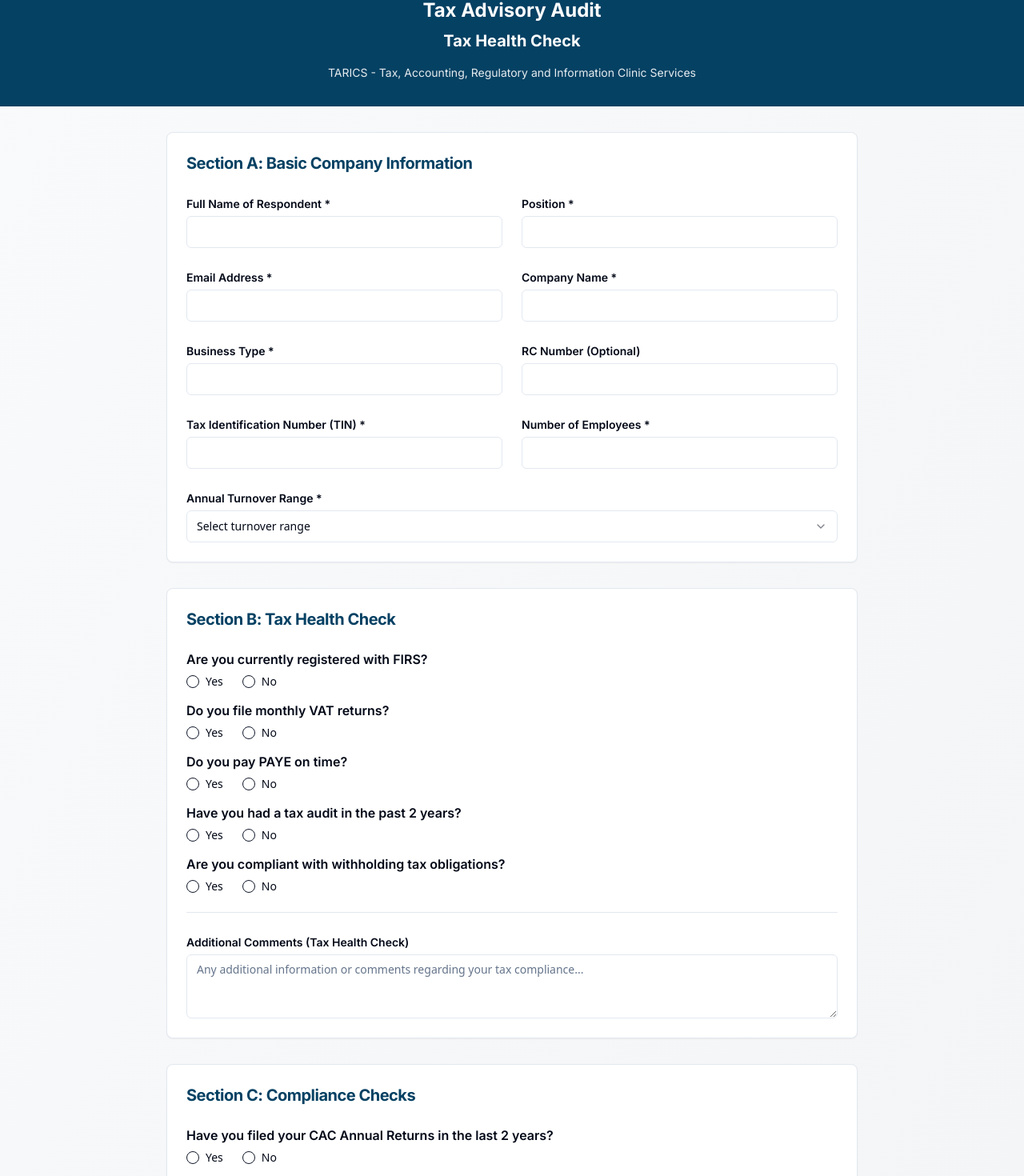
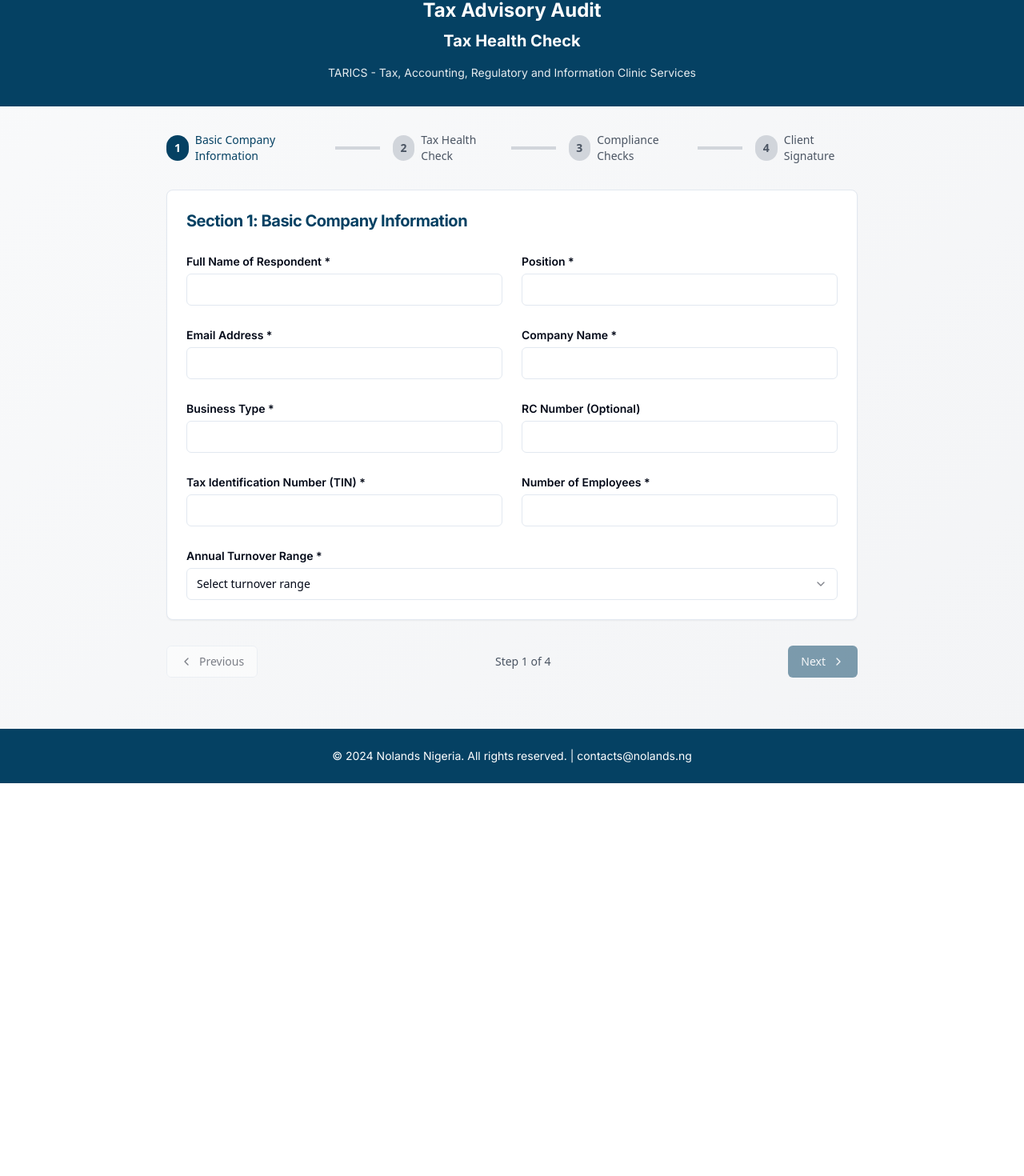
Before and after one commit to inioluwa-a/nolands-tax-health-check, a React (Vite) app: page / in a window 1280 px wide. Shown: the part 147-1617 px from the top of the page at 80% size. After the commit the page ends 1126 px from the top, so only its background shows below. Built offline with nearby package versions, Linux system fonts and the light colour scheme.

Commit message:
Refactor: Implement horizontal form layout with section navigation
Restructure the form to display sections horizontally and enable navigation between them as each section is completed.

```diff
--- a/src/components/TaxHealthCheckForm.tsx
+++ b/src/components/TaxHealthCheckForm.tsx
@@ -8,7 +8,7 @@ import { RadioGroup, RadioGroupItem } from "@/components/ui/radio-group";
 import { Select, SelectContent, SelectItem, SelectTrigger, SelectValue } from "@/components/ui/select";
 import { Card, CardContent, CardHeader, CardTitle } from "@/components/ui/card";
 import { Separator } from "@/components/ui/separator";
-import { CheckCircle } from "lucide-react";
+import { CheckCircle, ChevronLeft, ChevronRight } from "lucide-react";
 
 interface FormData {
   // Section A: Basic Company Information
@@ -42,6 +42,7 @@ interface FormData {
 }
 
 const TaxHealthCheckForm = () => {
+  const [currentStep, setCurrentStep] = useState(1);
   const [formData, setFormData] = useState<FormData>({
     fullName: '',
     position: '',
@@ -75,8 +76,40 @@ const TaxHealthCheckForm = () => {
     }));
   };
 
+  const validateStep = (step: number): boolean => {
+    switch (step) {
+      case 1:
+        return !!(formData.fullName && formData.position && formData.email &&
+                 formData.companyName && formData.businessType && formData.tin &&
+                 formData.numberOfEmployees && formData.annualTurnover);
+      case 2:
+        return !!(formData.firsRegistered && formData.monthlyVAT && formData.payeOnTime &&
+                 formData.taxAudit && formData.withholdingTax);
+      case 3:
+        return !!(formData.cacReturns && formData.digitalRecords && formData.directorsIncomeTax);
+      case 4:
+        return !!formData.clientName;
+      default:
+        return true;
+    }
+  };
+
+  const nextStep = () => {
+    if (validateStep(currentStep) && currentStep < 4) {
+      setCurrentStep(currentStep + 1);
+    }
+  };
+
+  const prevStep = () => {
+    if (currentStep > 1) {
+      setCurrentStep(currentStep - 1);
+    }
+  };
+
   const handleSubmit = async (e: React.FormEvent) => {
     e.preventDefault();
+
+    if (!validateStep(4)) return;
 
     // Create FormData for submission
     const submitData = new FormData();
@@ -125,6 +158,13 @@ const TaxHealthCheckForm = () => {
     );
   }
 
+  const stepTitles = [
+    "Basic Company Information",
+    "Tax Health Check",
+    "Compliance Checks",
+    "Client Signature"
+  ];
+
   return (
     <div className="min-h-screen bg-gradient-to-br from-gray-50 to-gray-100">
       {/* Header */}
@@ -150,18 +190,45 @@ const TaxHealthCheckForm = () => {
         </div>
       </div>
 
+      {/* Progress Indicator */}
+      <div className="max-w-4xl mx-auto p-4 pt-8">
+        <div className="flex items-center justify-between mb-8">
+          {stepTitles.map((title, index) => (
+            <div key={index} className="flex items-center">
+              <div className={`w-8 h-8 rounded-full flex items-center justify-center text-sm font-bold ${
+                currentStep > index + 1 ? 'bg-green-500 text-white' :
+                currentStep === index + 1 ? 'bg-nolands-primary text-white' :
+                'bg-gray-300 text-gray-600'
+              }`}>
+                {currentStep > index + 1 ? '✓' : index + 1}
+              </div>
+              <span className={`ml-2 text-sm font-medium hidden md:block ${
+                currentStep === index + 1 ? 'text-nolands-primary' : 'text-gray-600'
+              }`}>
+                {title}
+              </span>
+              {index < stepTitles.length - 1 && (
+                <div className={`h-1 w-8 md:w-16 mx-2 md:mx-4 ${
+                  currentStep > index + 1 ? 'bg-green-500' : 'bg-gray-300'
+                }`} />
+              )}
+            </div>
+          ))}
+        </div>
+
         {/* Form */}
-      <div className="max-w-4xl mx-auto p-4 py-8">
         <form onSubmit={handleSubmit} method="POST" action="https://formspree.io/f/meogdgvr">
-
-          {/* Section A: Basic Company Information */}
           <Card className="mb-8">
             <CardHeader>
               <CardTitle className="font-locator-display font-bold text-xl text-nolands-primary">
-                Section A: Basic Company Information
+                Section {currentStep}: {stepTitles[currentStep - 1]}
               </CardTitle>
             </CardHeader>
             <CardContent className="space-y-6">
+
+              {/* Section A: Basic Company Information */}
+              {currentStep === 1 && (
+                <>
                   <div className="grid grid-cols-1 md:grid-cols-2 gap-6">
                     <div>
                       <Label htmlFor="fullName" className="font-locator font-semibold">
@@ -300,17 +367,12 @@ const TaxHealthCheckForm = () => {
                       </SelectContent>
                     </Select>
                   </div>
-            </CardContent>
-          </Card>
+                </>
+              )}
 
               {/* Section B: Tax Health Check */}
-          <Card className="mb-8">
-            <CardHeader>
-              <CardTitle className="font-locator-display font-bold text-xl text-nolands-primary">
-                Section B: Tax Health Check
-              </CardTitle>
-            </CardHeader>
-            <CardContent className="space-y-6">
+              {currentStep === 2 && (
+                <>
                   <div className="space-y-4">
                     <div>
                       <Label className="font-locator font-semibold text-base">
@@ -433,17 +495,12 @@ const TaxHealthCheckForm = () => {
                       placeholder="Any additional information or comments regarding your tax compliance..."
                     />
                   </div>
-            </CardContent>
-          </Card>
+                </>
+              )}
 
               {/* Section C: Compliance Checks */}
-          <Card className="mb-8">
-            <CardHeader>
-              <CardTitle className="font-locator-display font-bold text-xl text-nolands-primary">
-                Section C: Compliance Checks
-              </CardTitle>
-            </CardHeader>
-            <CardContent className="space-y-6">
+              {currentStep === 3 && (
+                <>
                   <div className="space-y-4">
                     <div>
                       <Label className="font-locator font-semibold text-base">
@@ -524,17 +581,12 @@ const TaxHealthCheckForm = () => {
                       placeholder="Any additional information or comments regarding your compliance status..."
                     />
                   </div>
-            </CardContent>
-          </Card>
+                </>
+              )}
 
               {/* Section D: Client Signature */}
-          <Card className="mb-8">
-            <CardHeader>
-              <CardTitle className="font-locator-display font-bold text-xl text-nolands-primary">
-                Section D: Client Signature
-              </CardTitle>
-            </CardHeader>
-            <CardContent className="space-y-6">
+              {currentStep === 4 && (
+                <>
                   <div className="grid grid-cols-1 md:grid-cols-2 gap-6">
                     <div>
                       <Label htmlFor="clientName" className="font-locator font-semibold">
@@ -570,17 +622,47 @@ const TaxHealthCheckForm = () => {
                       By submitting this form, I confirm that the information provided is accurate and complete to the best of my knowledge. I understand that this information will be used by Nolands Nigeria for the purpose of conducting a tax health check and providing relevant advisory services.
                     </p>
                   </div>
+                </>
+              )}
             </CardContent>
           </Card>
 
-          {/* Submit Button */}
-          <div className="text-center">
+          {/* Navigation Buttons */}
+          <div className="flex justify-between items-center">
+            <Button
+              type="button"
+              variant="outline"
+              onClick={prevStep}
+              disabled={currentStep === 1}
+              className="flex items-center gap-2"
+            >
+              <ChevronLeft className="w-4 h-4" />
+              Previous
+            </Button>
+
+            <span className="text-sm text-gray-600">
+              Step {currentStep} of 4
+            </span>
+
+            {currentStep < 4 ? (
+              <Button
+                type="button"
+                onClick={nextStep}
+                disabled={!validateStep(currentStep)}
+                className="bg-nolands-primary hover:bg-nolands-primary/90 flex items-center gap-2"
+              >
+                Next
+                <ChevronRight className="w-4 h-4" />
+              </Button>
+            ) : (
               <Button
                 type="submit"
-              className="bg-nolands-primary hover:bg-nolands-primary/90 text-white font-locator font-bold px-12 py-3 text-lg"
+                disabled={!validateStep(4)}
+                className="bg-nolands-primary hover:bg-nolands-primary/90 text-white font-locator font-bold px-8"
               >
                 Submit Tax Health Check
               </Button>
+            )}
           </div>
         </form>
       </div>
```
Lines whose indentation alone changed are shown as unchanged.
